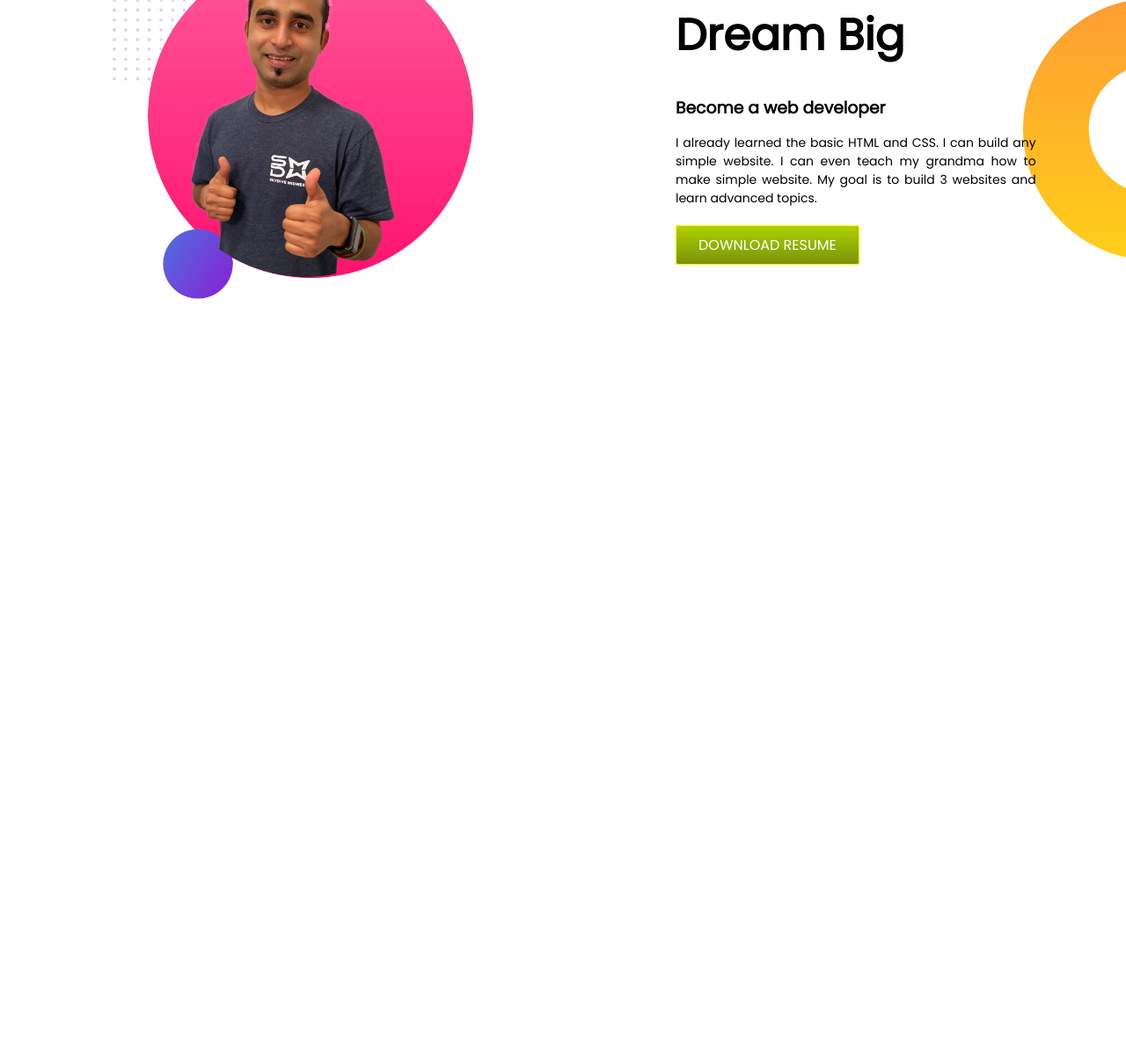
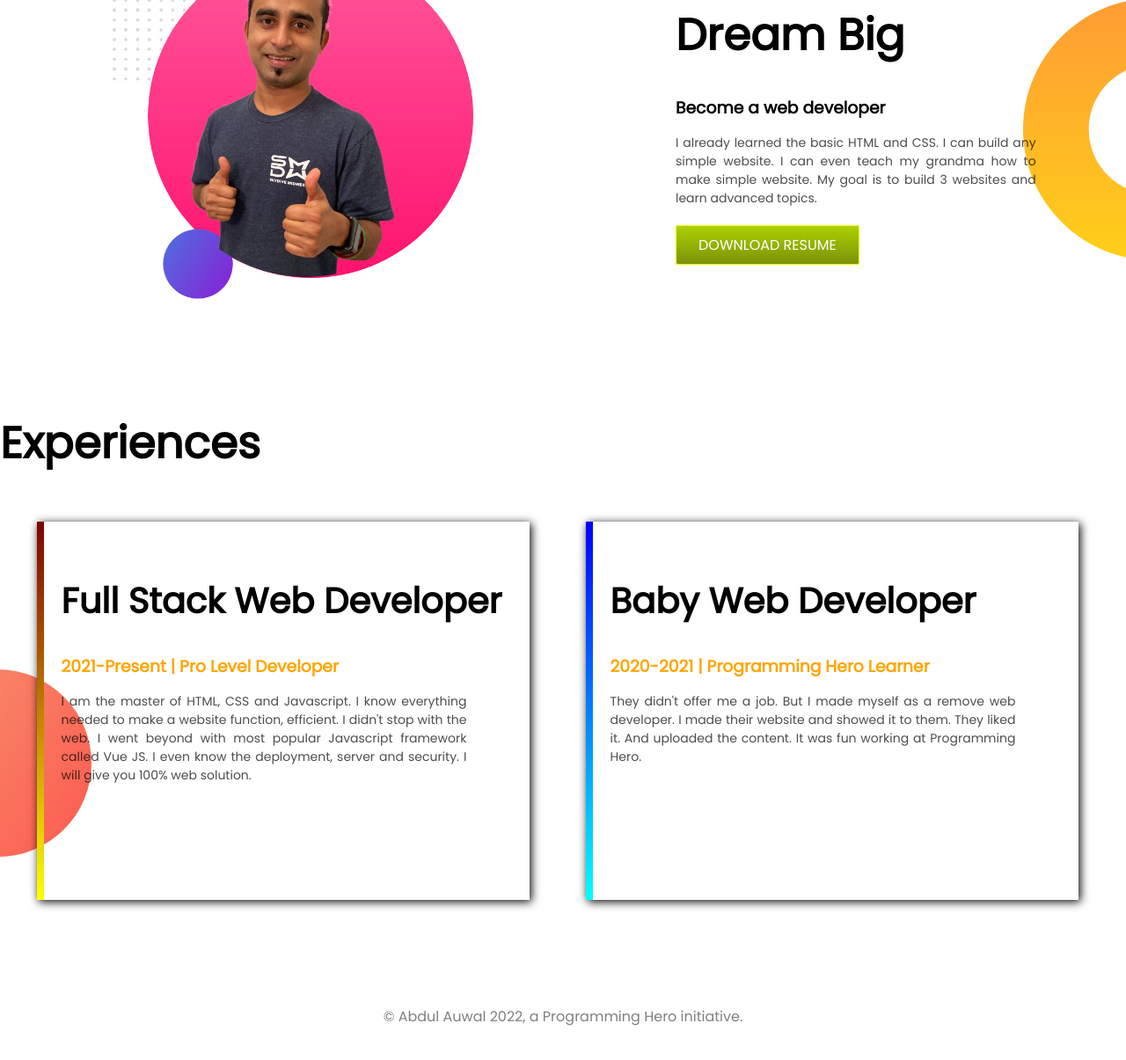
Before and after one commit to Auwal2022/Trial-Portfolio, a plain HTML site: page index.html in a window 1280 px wide. Shown: the part 813-2018 px from the top of the page at 88% size. Before the commit the page ends 1280 px from the top, so only its background shows below. Drawn offline with Linux system fonts and the light colour scheme.

Commit message:
added more css

```diff
--- a/index.html
+++ b/index.html
@@ -39,5 +39,27 @@
         </div>
     </section>
 
+    <section class="last-Part">
+        <h1>Experiences</h1>
+        <div class="container">
+            <div class="half-width">
+                <h1>Full Stack Web Developer</h1>
+                <h3>2021-Present | Pro Level Developer</h3>
+                <p>I am the master of HTML, CSS and Javascript. I know everything needed to make a website function, efficient. I didn't stop with the web. I went beyond with most popular Javascript framework called Vue JS. I even know the deployment, server and security. I will give you 100% web solution.</p>
+            </div>
+
+            <div class="half-width second">
+                <h1>Baby Web Developer</h1>
+                <h3>2020-2021 | Programming Hero Learner</h3>
+                <p>They didn't offer me a job. But I made myself as a remove web developer. I made their website and showed it to them. They liked it. And uploaded the content. It was fun working at Programming Hero.</p>
+            </div>
+        </div>
+        <footer>
+            © Abdul Auwal 2022, a Programming Hero initiative.
+        </footer>
+    </section>
+
+
+
 </body>
 </html>
--- a/style.css
+++ b/style.css
@@ -42,6 +42,7 @@ p{
     font-size: 14px;
     width: 80%;
     margin-bottom: 30px;
+    color: rgba(0,0,0,0.7);
 }
 
 a{
@@ -65,3 +66,58 @@ a{
     background-repeat: no-repeat;
     background-position: right;
 }
+
+
+.last-Part{
+    width: 100%;
+    height: 100vh;
+    background-image: url(images/exp-bg.png);
+    background-repeat: no-repeat;
+    background-position: left;
+}
+
+.container{
+    display: flex;
+    align-items: center;
+    justify-content: center;
+    margin-top: 4%;
+
+}
+
+.container > .half-width h1{
+    font-size: 40px;
+}
+
+.container > .half-width{
+    box-shadow: 2px 2px 10px #000;
+    height: 350px;
+    margin-right: 3%;
+    width: 40%;
+    margin-left: 2%;
+    padding: 20px;
+    padding-top: 60px;
+    overflow: hidden;
+    border-left: 8px solid;
+    border-image: linear-gradient(maroon, yellow);
+    border-image-slice: 1;
+}
+
+.container > .half-width p{
+    width: 90%;
+}
+
+.container > .second{
+    border-image: linear-gradient(blue, cyan);
+    border-image-slice: 1;
+    border-left: 8px solid;
+}
+
+.container > .half-width h3{
+    color: orange;
+}
+
+footer{
+    text-align: center;
+    margin-top: 120px;
+    color: rgba(0,0,0,0.5);
+}
```
